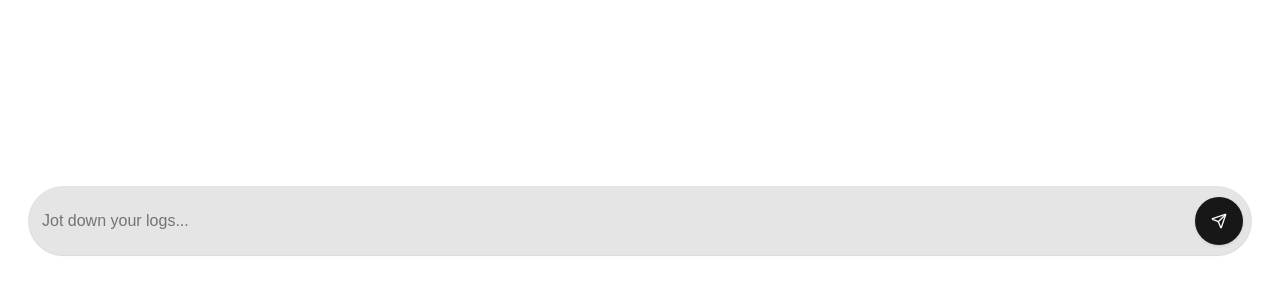
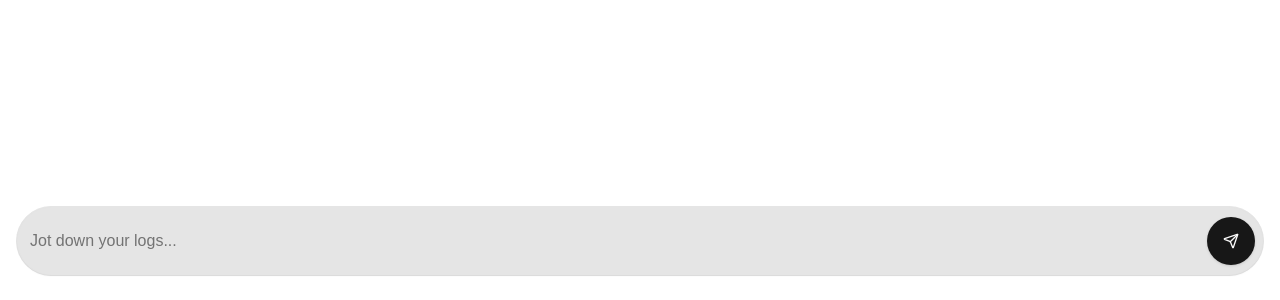
Before and after one commit to gethabij/habij, a Next.js app: page / in a window 1280 px wide. Shown: the part 500-800 px from the top of the page. Built offline with nearby package versions, Linux system fonts and the light colour scheme.

Commit message:
Correct paddings

```diff
--- a/components/journal-input/index.tsx
+++ b/components/journal-input/index.tsx
@@ -43,7 +43,7 @@ function JournalInput(props: Readonly<Props>) {
       <Form {...form} register={register}>
         <form
           onSubmit={form.handleSubmit(handleSend)}
-          className=" w-full px-3 py-5 flex flex-col items-between h-full"
+          className=" w-full  pt-5 flex flex-col items-between h-full"
         >
           <FormField
             control={form.control}
```
